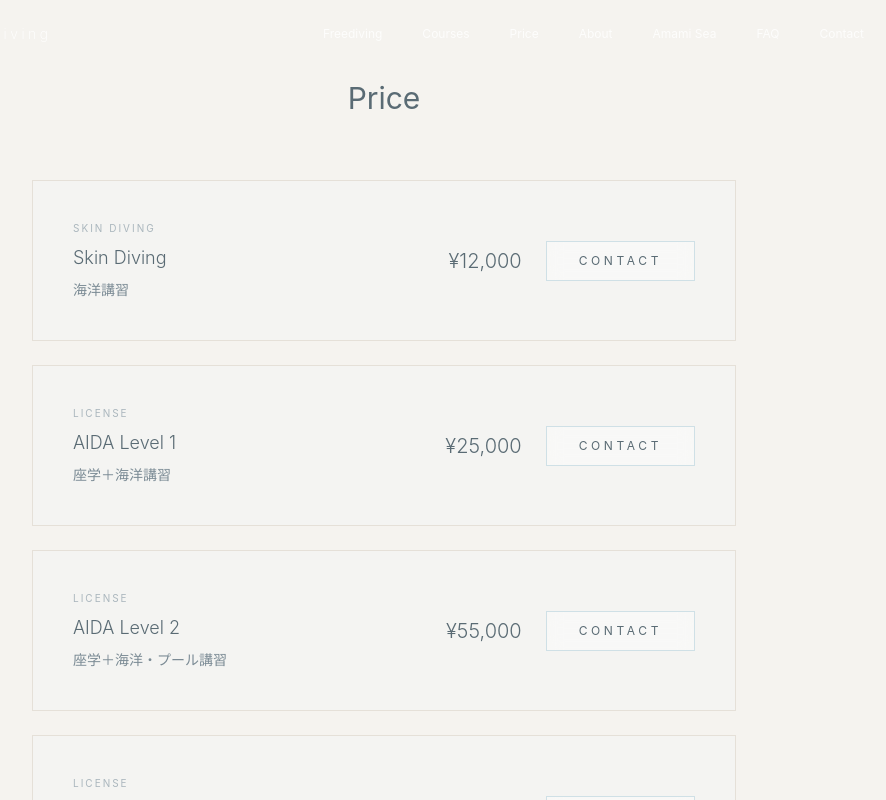
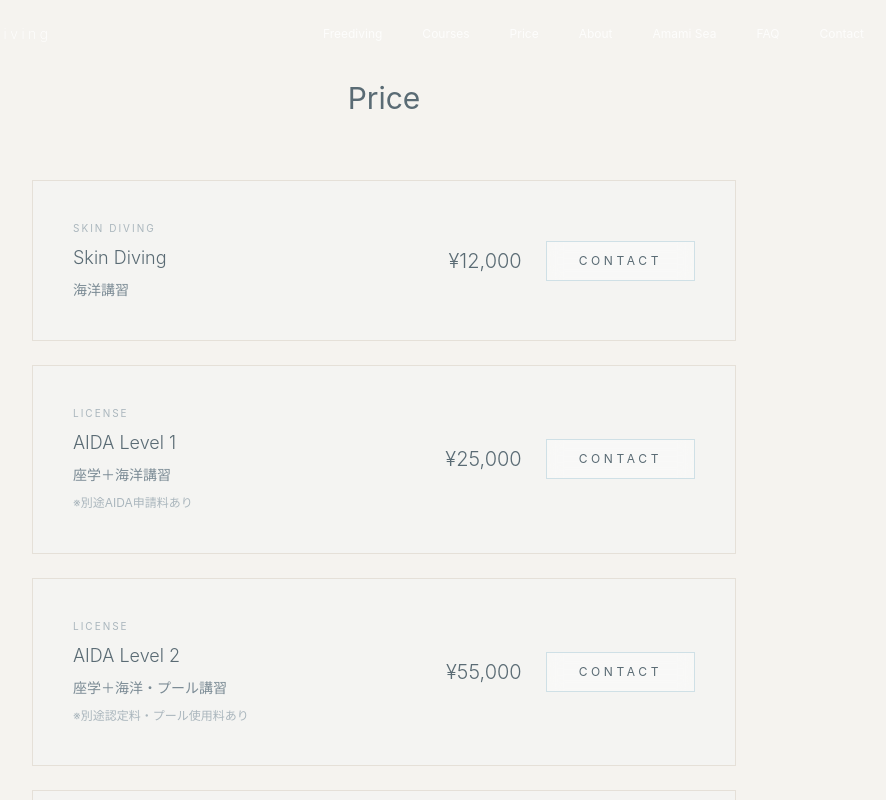
Before and after one commit to ikucha-portfolio/freediving-site, a React (Vite) app: page /price in a window 1280 px wide. Shown: the top 800 px of the page, without its empty margins (256-1142 px from the left). Built offline with nearby package versions, Linux system fonts and the light colour scheme.

Commit message:
feat:Priceに別途料金の情報追加

```diff
--- a/src/pages/Price.jsx
+++ b/src/pages/Price.jsx
@@ -50,7 +50,6 @@
 
               {/* 左 */}
               <div>
-
                 <div className="text-[10px] tracking-[0.2em] text-[#aab6bd] mb-2">
                   {course.label}
                 </div>
@@ -63,11 +62,21 @@
                   {course.desc}
                 </p>
 
+                {course.title === "AIDA Level 1" && (
+                  <p className="text-[12px] text-[#aab6bd] mt-2 leading-relaxed">
+                    ※別途AIDA申請料あり
+                  </p>
+                )}
+
+                {(course.title === "AIDA Level 2" || course.title === "AIDA Level 3") && (
+                  <p className="text-[12px] text-[#aab6bd] mt-2 leading-relaxed">
+                    ※別途認定料・プール使用料あり
+                  </p>
+                )}
               </div>
 
               {/* 右 */}
               <div className="flex items-center gap-6">
-
                 <span className="text-lg md:text-xl font-light text-[#5a6b74]">
                   {course.price}
                 </span>
@@ -77,7 +86,6 @@
                     CONTACT
                   </button>
                 </Link>
-
               </div>
 
             </div>
@@ -103,7 +111,7 @@
               { name: "フィン（ショート）", price: "¥500" },
               { name: "マスク", price: "¥500" },
               { name: "シュノーケル", price: "¥500" },
-  { name: "ウェットスーツ", price: "¥1000" },
+              { name: "ウェットスーツ", price: "¥1,000" },
               { name: "ウェイトベルト", price: "¥500" },
               { name: "ウェイト", price: "無料" },
               { name: "ラニヤード", price: "無料" }
@@ -118,7 +126,6 @@
                 </span>
               </div>
             ))}
-
           </div>
 
         </div>
```
Lines whose indentation alone changed are shown as unchanged.
